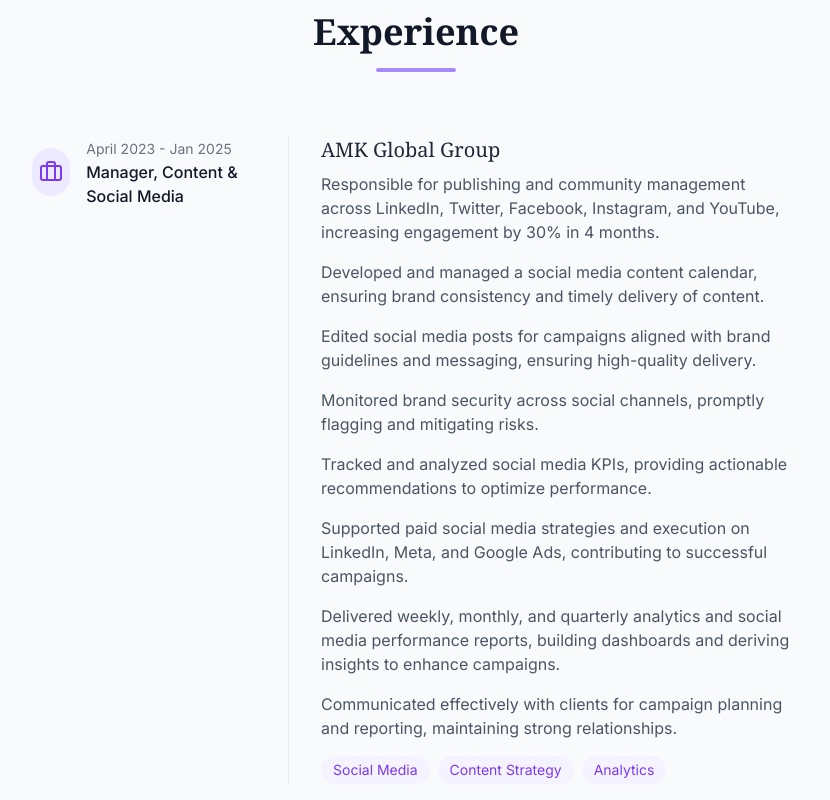
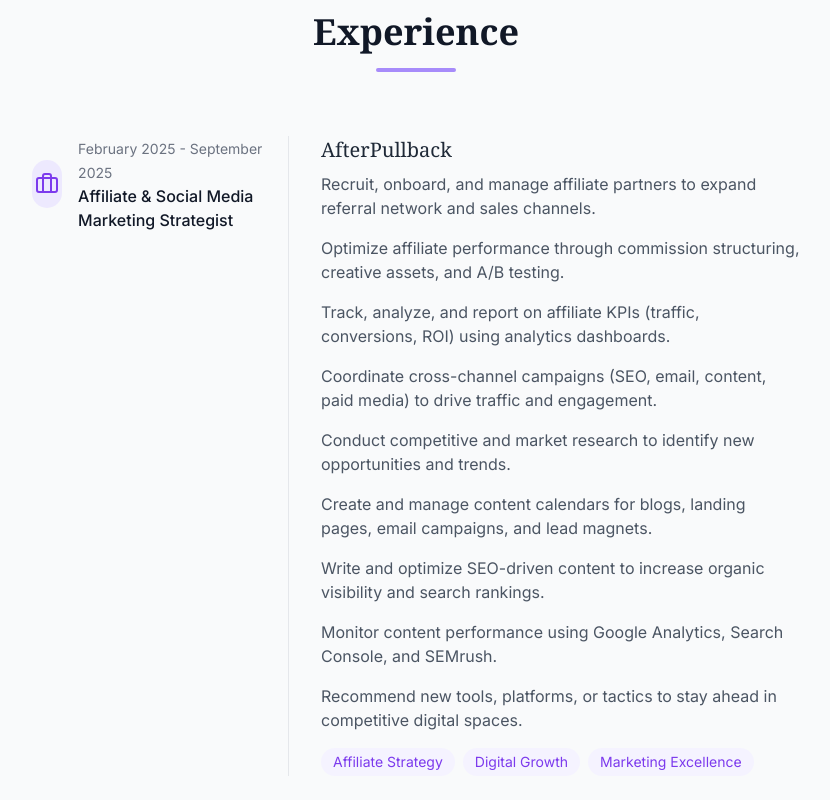
Before and after one commit to mohitgauniyal/alkabishtporofolio, a Next.js app: page / in a window 1280 px wide. Shown: the part 1400-2200 px from the top of the page, without its empty margins (224-1054 px from the left). Built offline with nearby package versions, Linux system fonts and the light colour scheme.

Commit message:
add latest job

```diff
--- a/app/page.tsx
+++ b/app/page.tsx
@@ -103,7 +103,7 @@ export default function Home() {
                 className="text-lg text-gray-600 dark:text-gray-400 mb-8 max-w-lg animate-fade-in-up"
                 style={{ animationDelay: "400ms" }}
               >
-                Creative and results-driven professional with over 3.7+ years of experience in content creation, social
+                Creative and results-driven professional with over 4.5+ years of experience in content creation, social
                 media management, and brand strategy.
               </p>
               <div className="flex space-x-4 animate-fade-in-up" style={{ animationDelay: "600ms" }}>
@@ -165,7 +165,7 @@ export default function Home() {
                   Passionate About Digital Marketing
                 </h3>
                 <p className="text-gray-600 dark:text-gray-400 mb-4">
-                  Creative and results-driven Content & Social Media Marketing Manager with over 3.7+ years of
+                  Creative and results-driven Content & Social Media Marketing Manager with over 4.5+ years of
                   experience in content creation, social media management, and brand strategy.
                 </p>
                 <p className="text-gray-600 dark:text-gray-400 mb-6">
@@ -215,6 +215,65 @@ export default function Home() {
             </div>
             <div className="max-w-3xl mx-auto">
               <div className="space-y-12">
+                {/* Timeline Item 0 */}
+                <div className="timeline-item" data-aos="fade-up">
+                  <div className="flex flex-col md:flex-row">
+                    <div className="md:w-1/3">
+                      <div className="flex items-center mb-4 md:mb-0">
+                        <div className="w-12 h-12 bg-lavender-100 dark:bg-lavender-900 rounded-full flex items-center justify-center mr-4">
+                          <Briefcase className="h-6 w-6 text-lavender-600 dark:text-lavender-400" />
+                        </div>
+                        <div>
+                          <span className="text-sm text-gray-500 dark:text-gray-400">February 2025 - September 2025</span>
+                          <h3 className="font-medium text-gray-900 dark:text-white">Affiliate & Social Media Marketing Strategist
+</h3>
+                        </div>
+                      </div>
+                    </div>
+                    <div className="md:w-2/3 md:pl-8 border-l border-gray-200 dark:border-gray-700">
+                      <h4 className="text-xl font-serif text-gray-800 dark:text-gray-200 mb-2">AfterPullback
+</h4>
+                      <p className="text-gray-600 dark:text-gray-400 mb-4">
+                        Recruit, onboard, and manage affiliate partners to expand referral network and sales channels.
+                      </p>
+                      <p className="text-gray-600 dark:text-gray-400 mb-4">
+                        Optimize affiliate performance through commission structuring, creative assets, and A/B testing.
+                      </p>
+                      <p className="text-gray-600 dark:text-gray-400 mb-4">
+                      Track, analyze, and report on affiliate KPIs (traffic, conversions, ROI) using analytics dashboards.
+                      </p>
+                      <p className="text-gray-600 dark:text-gray-400 mb-4">
+                      Coordinate cross-channel campaigns (SEO, email, content, paid media) to drive traffic and engagement.
+                      </p>
+                      <p className="text-gray-600 dark:text-gray-400 mb-4">
+                      Conduct competitive and market research to identify new opportunities and trends.
+                      </p>
+                      <p className="text-gray-600 dark:text-gray-400 mb-4">
+                      Create and manage content calendars for blogs, landing pages, email campaigns, and lead magnets.
+                      </p>
+                      <p className="text-gray-600 dark:text-gray-400 mb-4">
+                      Write and optimize SEO-driven content to increase organic visibility and search rankings.
+                      </p>
+                      <p className="text-gray-600 dark:text-gray-400 mb-4">
+                      Monitor content performance using Google Analytics, Search Console, and SEMrush.
+                      </p>
+                      <p className="text-gray-600 dark:text-gray-400 mb-4">
+                      Recommend new tools, platforms, or tactics to stay ahead in competitive digital spaces.
+                      </p>
+                      <div className="flex flex-wrap gap-2">
+                        <span className="px-3 py-1 bg-lavender-50 text-lavender-600 text-sm rounded-full dark:bg-lavender-950 dark:text-lavender-400">
+                          Affiliate Strategy
+                        </span>
+                        <span className="px-3 py-1 bg-lavender-50 text-lavender-600 text-sm rounded-full dark:bg-lavender-950 dark:text-lavender-400">
+                          Digital Growth
+                        </span>
+                        <span className="px-3 py-1 bg-lavender-50 text-lavender-600 text-sm rounded-full dark:bg-lavender-950 dark:text-lavender-400">
+                          Marketing Excellence
+                        </span>
+                      </div>
+                    </div>
+                  </div>
+                </div>
                 {/* Timeline Item 1 */}
                 <div className="timeline-item" data-aos="fade-up">
                   <div className="flex flex-col md:flex-row">
```
